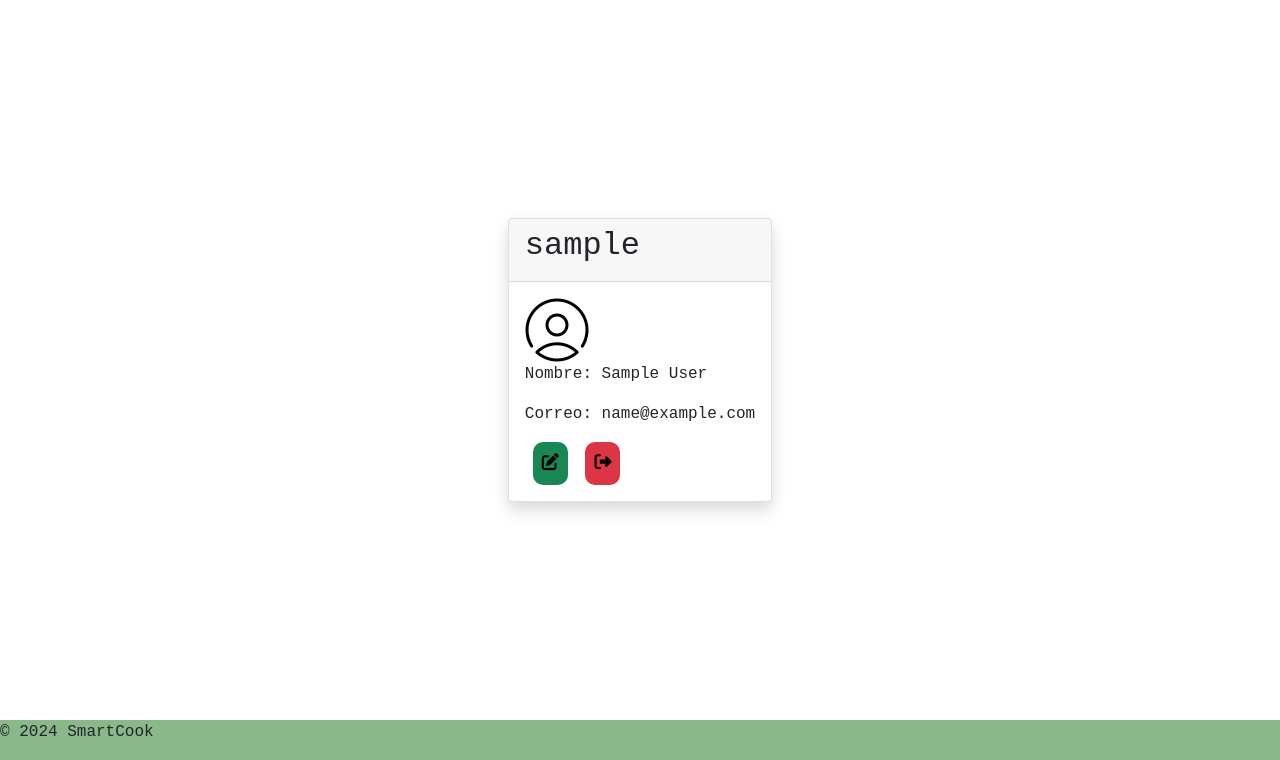
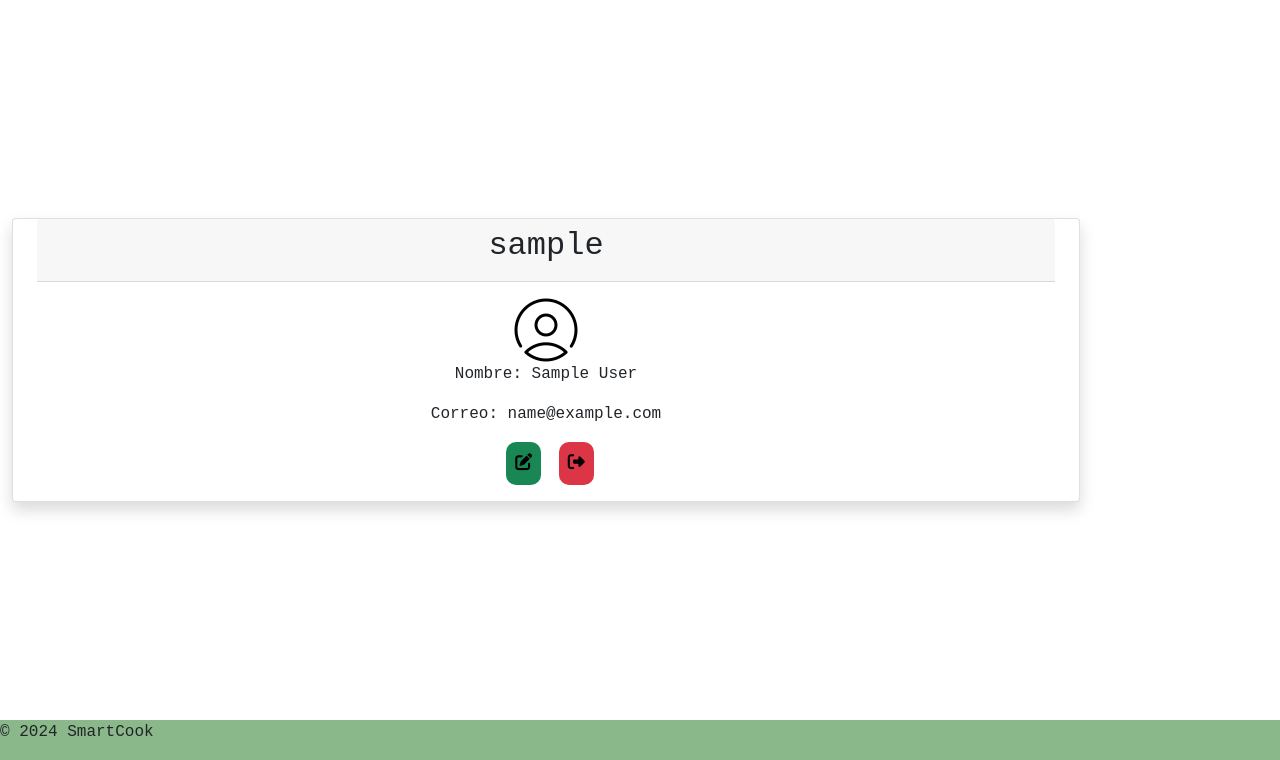
Before and after one commit to alejandg1/SmartCook, a Django app: page /user/profile/ in a window 1280 px wide. Shown: the part 40-800 px from the top of the page. Run offline with Django 5.2, Linux system fonts and the light colour scheme; the visitor is signed in with stand-in values (Sample User, id 1); data comes from the database, SQL or seed files in the repository; some libraries are stand-ins or nearby versions.

Commit message:
css bootstrap

```diff
--- a/templates/bases/base.html
+++ b/templates/bases/base.html
@@ -29,7 +29,7 @@
   <body>
 
     {% include "components/navbar.html" %}
-    <div class="content">
+    <div class="container text-center row">
       {% block content %}
       {% endblock %}
     </div>
--- a/templates/components/carduser.html
+++ b/templates/components/carduser.html
@@ -1,6 +1,6 @@
 {% load static %}
 <card>
-  <div class="card shadow">
+  <div class="container row card shadow">
     <div class="card-header">
       <h2>{{user.username}}</h2>
     </div>
--- a/templates/components/footer.html
+++ b/templates/components/footer.html
@@ -1,4 +1,4 @@
-<footer class="bar">
+<footer class="column bar">
   <div>
     <p>© {% now "Y" %} SmartCook</p>
   </div>
--- a/templates/components/list_item.html
+++ b/templates/components/list_item.html
@@ -1,6 +1,6 @@
 {% load static %}
 <card>
-  <div class="list">
+  <div class="container text-center list">
     <img class="icon" src="{% static 'media/icons/pencil.png' %}"/>
     <div class="titulo">{{nombre}}</div>
     <button class="btn btn-success" onclick="modal('{% url 'smartcook:recipe' %}')" id="{{id}}">
--- a/templates/components/navbar.html
+++ b/templates/components/navbar.html
@@ -1,4 +1,4 @@
-<nav class="bar">
+<nav class="column bar">
   <div classname="separador">
       <a href="{% url 'smartcook:index' %}">SmartCook</a>
   </div>
```
